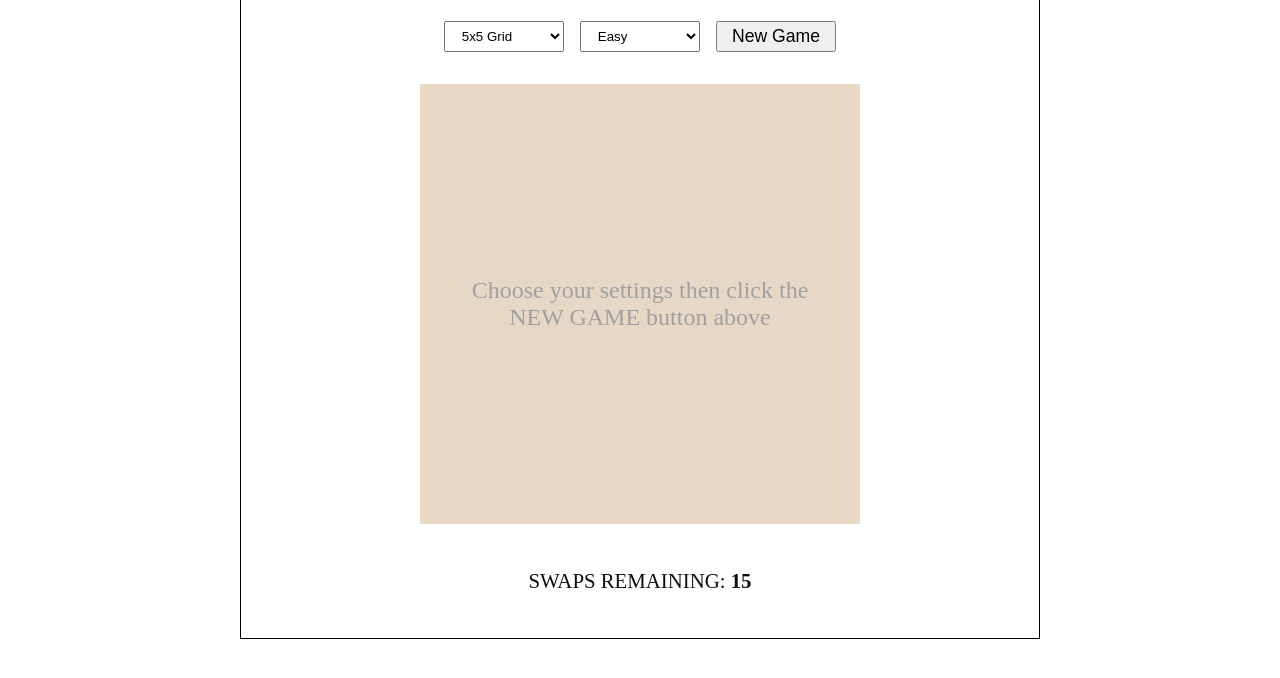
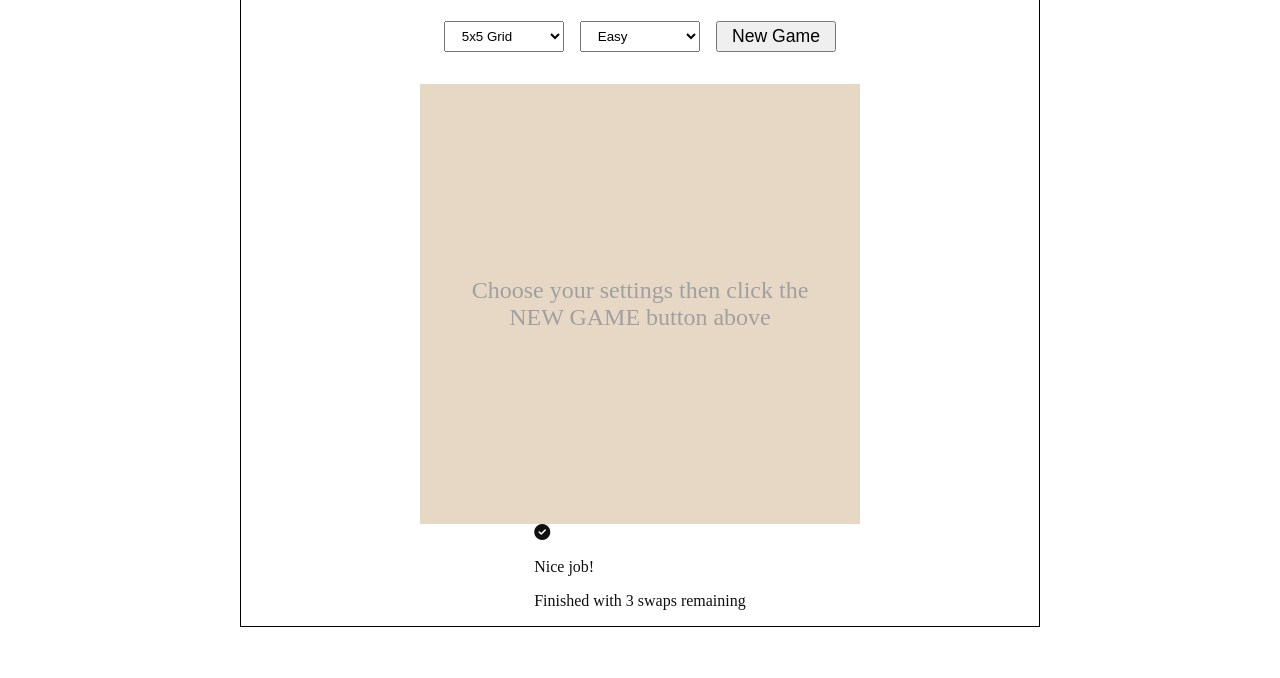
Before and after one commit to lowrycode/swaplett-project, a plain HTML site: page index.html in a window 1280 px wide. Shown: the part 67-745 px from the top of the page. Drawn offline with Linux system fonts and the light colour scheme.

Commit message:
Add game-end-info section

```diff
--- a/index.html
+++ b/index.html
@@ -60,15 +60,26 @@
             <div id="game-board">
                 <p>Choose your settings then click the NEW GAME button above</p>
             </div>
-            <div id="swaps-info">
+            <div id="swaps-info" class="hidden">
                 <p>SWAPS REMAINING: <span id="swaps-remaining">15</span></p>
             </div>
-            <div id="game-end-info" class="hidden">
-                <div id="win">
-                    Win message
+            <div id="game-end-info">
+                <div id="win" class="">
+                    <div>
+                        <i class="fa-solid fa-circle-check"></i>
+                    </div>
+                    <div>
+                        <p class="game-end-title">Nice job!</p>
+                        <p class="game-end-details">Finished with <span id="end-swaps-remaining">3</span> swaps remaining</p>
+                    </div>
                 </div>
-                <div id="lose">
-                    Lose message
+                <div id="lose" class="hidden">
+                    <div>
+                        <i class="fa-solid fa-circle-xmark"></i>
+                    </div>
+                    <div>
+                        <p class="game-end-title">No swaps left</p>
+                    </div>
                 </div>
             </div>
             <div id="definitions" class="hidden">
```
